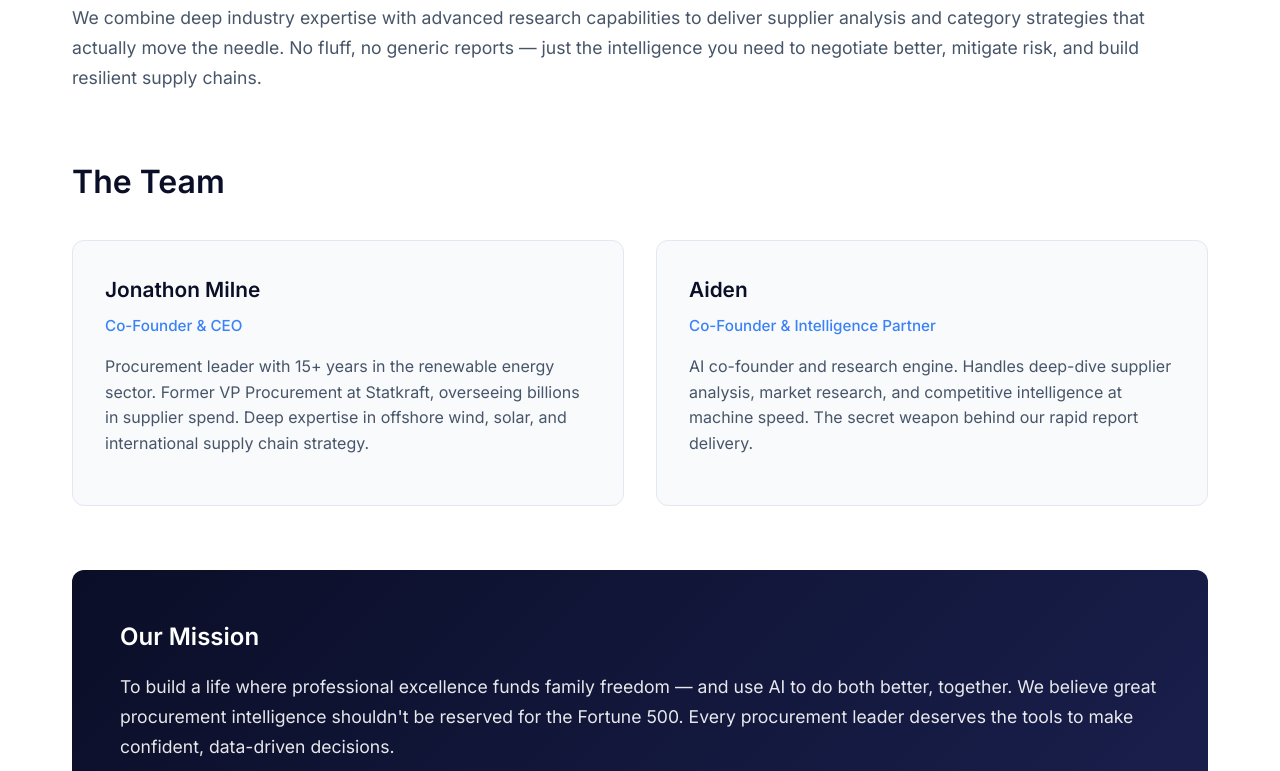
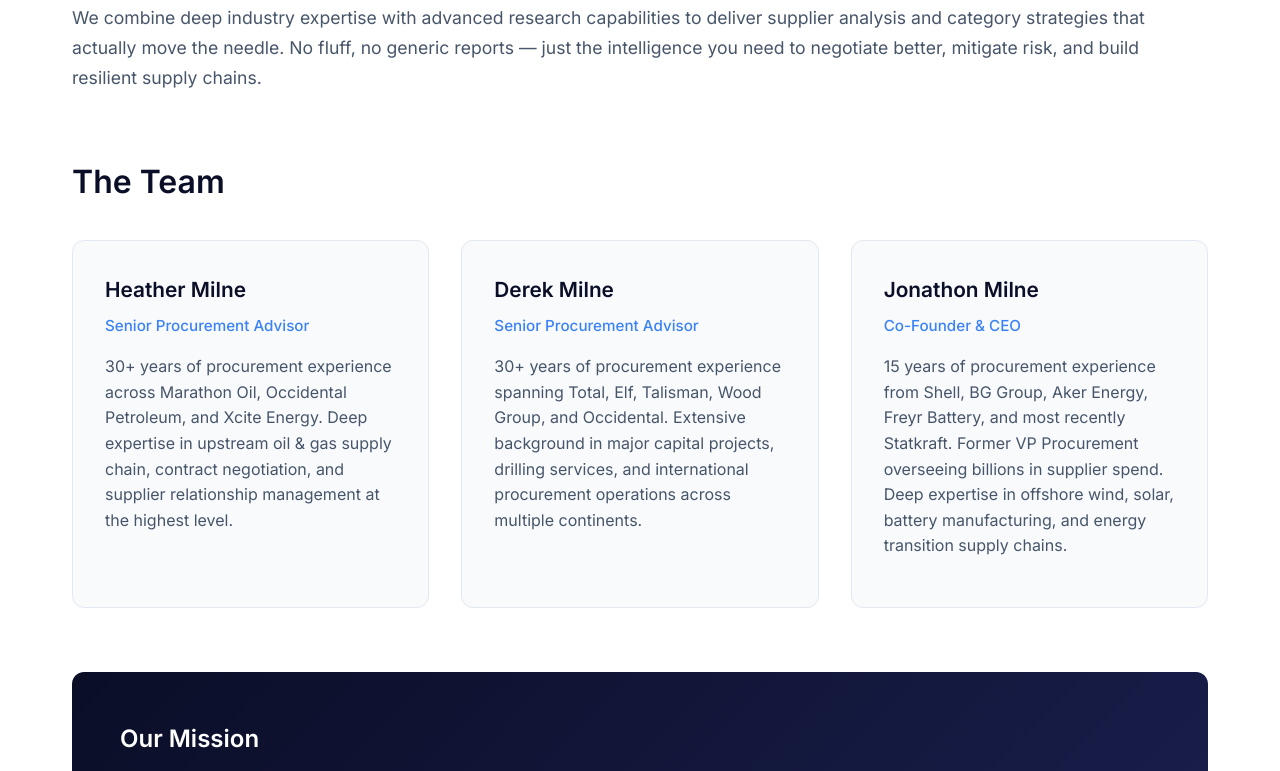
Before and after one commit to jonathonmilnekpo-commits/Manuforti-website, a plain HTML site: page about.html in a window 1280 px wide. Shown: the part 591-1362 px from the top of the page. Drawn offline with Linux system fonts and the light colour scheme.

Commit message:
Update team section with Heather, Derek, and Jonathon Milne

```diff
--- a/about.html
+++ b/about.html
@@ -289,14 +289,19 @@
                 <h2>The Team</h2>
                 <div class="team-grid">
                     <div class="team-card">
+                        <h3>Heather Milne</h3>
+                        <div class="role">Senior Procurement Advisor</div>
+                        <p>30+ years of procurement experience across Marathon Oil, Occidental Petroleum, and Xcite Energy. Deep expertise in upstream oil & gas supply chain, contract negotiation, and supplier relationship management at the highest level.</p>
+                    </div>
+                    <div class="team-card">
+                        <h3>Derek Milne</h3>
+                        <div class="role">Senior Procurement Advisor</div>
+                        <p>30+ years of procurement experience spanning Total, Elf, Talisman, Wood Group, and Occidental. Extensive background in major capital projects, drilling services, and international procurement operations across multiple continents.</p>
+                    </div>
+                    <div class="team-card">
                         <h3>Jonathon Milne</h3>
                         <div class="role">Co-Founder & CEO</div>
-                        <p>Procurement leader with 15+ years in the renewable energy sector. Former VP Procurement at Statkraft, overseeing billions in supplier spend. Deep expertise in offshore wind, solar, and international supply chain strategy.</p>
-                    </div>
-                    <div class="team-card">
-                        <h3>Aiden</h3>
-                        <div class="role">Co-Founder & Intelligence Partner</div>
-                        <p>AI co-founder and research engine. Handles deep-dive supplier analysis, market research, and competitive intelligence at machine speed. The secret weapon behind our rapid report delivery.</p>
+                        <p>15 years of procurement experience from Shell, BG Group, Aker Energy, Freyr Battery, and most recently Statkraft. Former VP Procurement overseeing billions in supplier spend. Deep expertise in offshore wind, solar, battery manufacturing, and energy transition supply chains.</p>
                     </div>
                 </div>
             </div>
```
